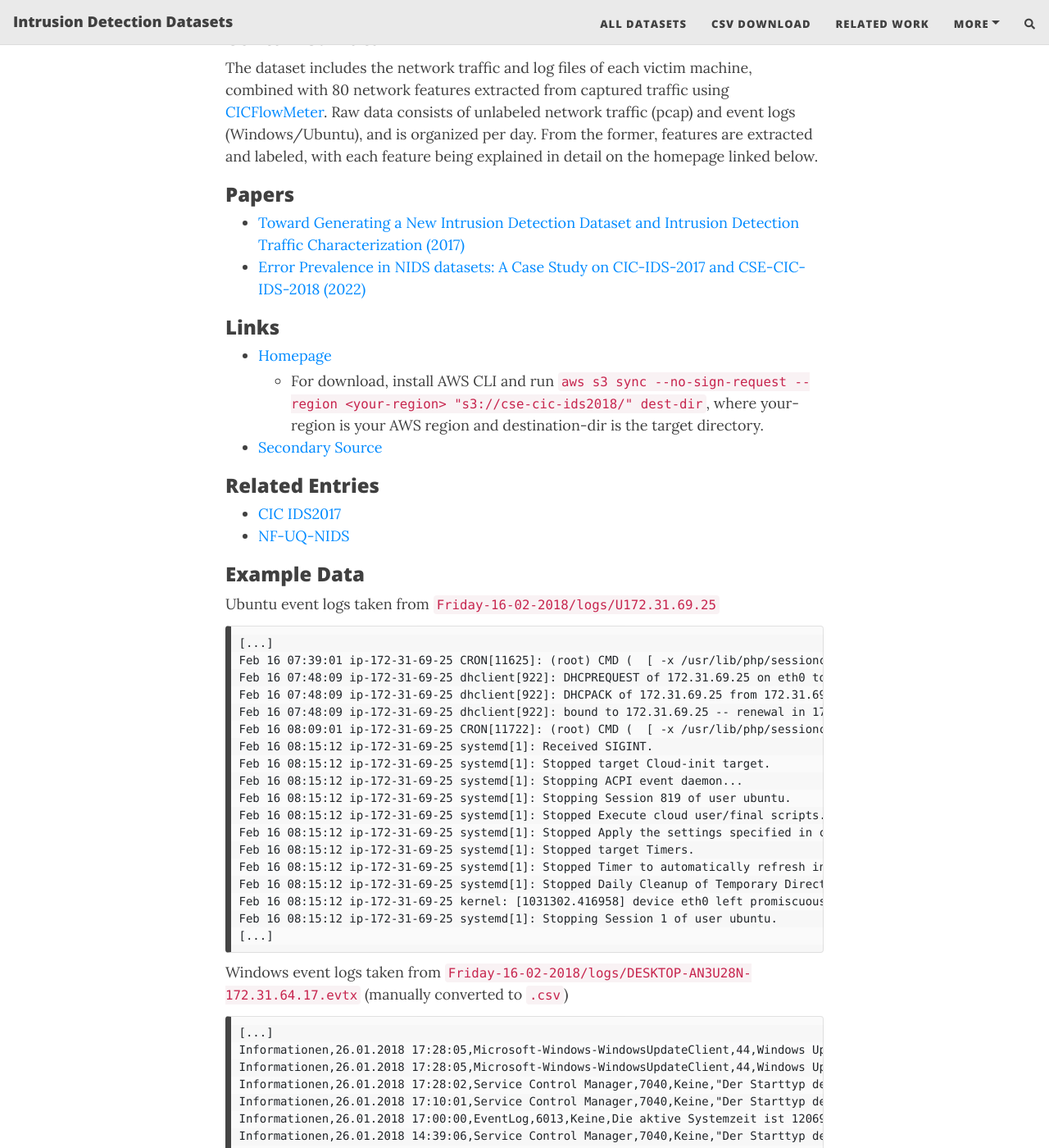
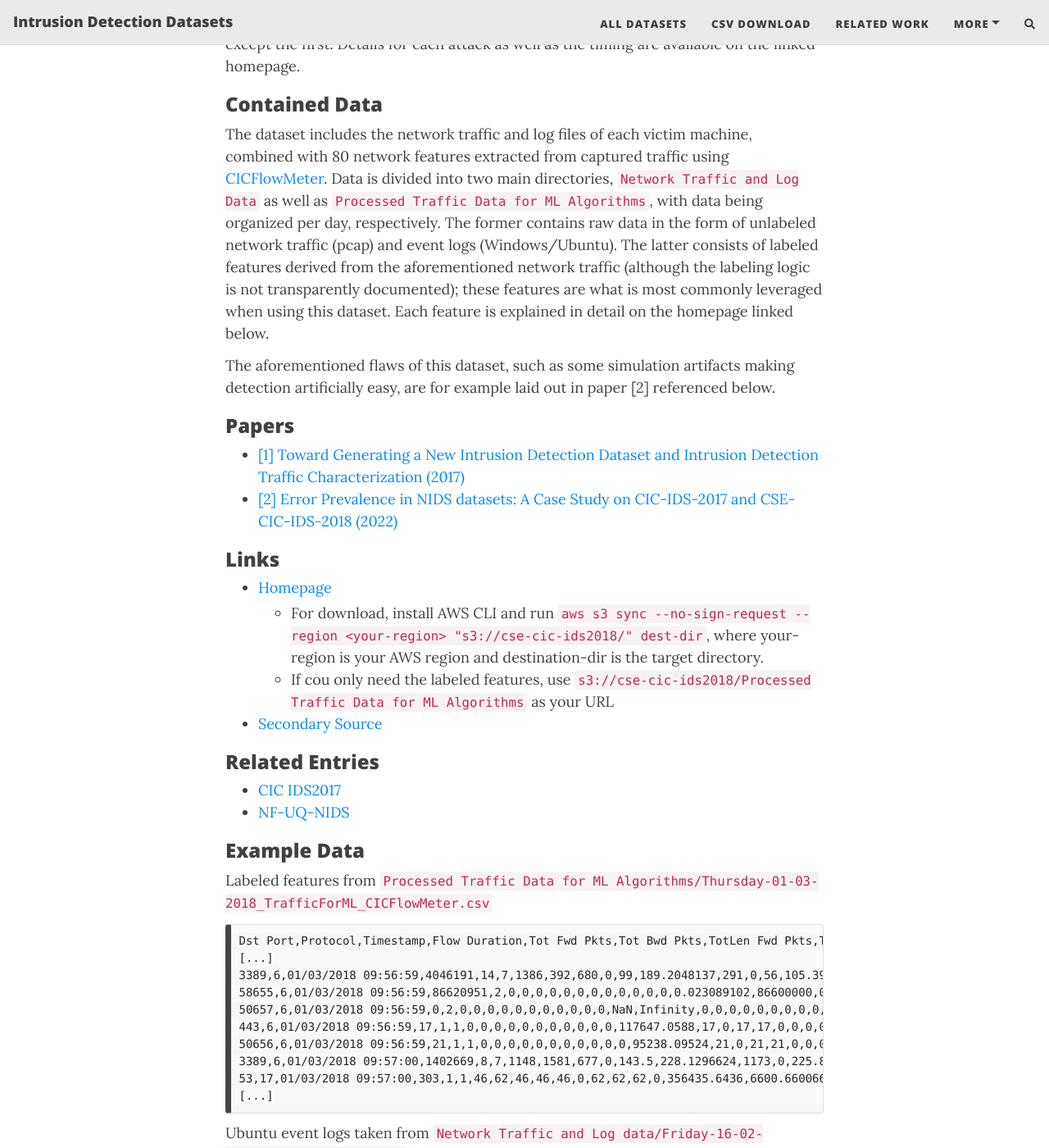
Before and after one commit to fkie-cad/COMIDDS, a Jekyll site: the page built from content/datasets/cse_cic_ids2018.md, in a window 1280 px wide and 1400 px high, scrolled down 2865 px. Shown: the whole window at 82% size. Built offline with Jekyll 4.4.1, drawn with Linux system fonts in a browser that asks for light colours; nearby versions of some CDN libraries; comment, search, counter and statistics services are not loaded; some of the changed text lies outside the part shown.

Commit message:
Improve entry for CSE-CIC-IDS2018

````diff
--- a/content/datasets/cse_cic_ids2018.md
+++ b/content/datasets/cse_cic_ids2018.md
@@ -35,7 +35,8 @@ title: CSE-CIC-IDS2018
 ### Overview
 
 A collaboration between the Communications Security Establishment (CSE) and the Canadian Institute for Cybersecurity (CIC), this dataset uses the notion of profiles to generate cybersecurity datasets in a systematic manner, including various attack types and a large and diverse infrastructure.
-It is a continuation of previous efforts (CIC IDS2017), and, oddly enough, cites the exact same paper, even though at least some key features like network structure do not match up.
+It is a continuation of previous efforts (CIC IDS2017), featuring similar attacks and benign behavior, but being significantly larger in scale (14 vs. 450 victim machines, 1 vs. 6 victim networks).
+While being one of the primary benchmark datasets in the current field of NIDS research, researchers have discovered errors within this dataset, affecting aspects like attack orchestration, feature generation, or labeling.
 
 ### Environment
 
@@ -64,16 +65,19 @@ Details for each attack as well as the timing are available on the linked homepa
 
 ### Contained Data
 
-The dataset includes the network traffic and log files of each victim machine, combined with 80 network features
-extracted from captured traffic using [CICFlowMeter](https://www.unb.ca/cic/research/applications.html#CICFlowMeter).
-Raw data consists of unlabeled network traffic (pcap) and event logs (Windows/Ubuntu), and is organized per day.
-From the former, features are extracted and labeled, with each feature being explained in detail on the homepage linked
-below.
+The dataset includes the network traffic and log files of each victim machine, combined with 80 network features extracted from captured traffic using [CICFlowMeter](https://www.unb.ca/cic/research/applications.html#CICFlowMeter).
+Data is divided into two main directories, `Network Traffic and Log Data` as well as `Processed Traffic Data for ML Algorithms`, with data being organized per day, respectively.
+The former contains raw data in the form of unlabeled network traffic (pcap) and event logs (Windows/Ubuntu).
+The latter consists of labeled features derived from the aforementioned network traffic (although the labeling logic is not transparently documented);
+these features are what is most commonly leveraged when using this dataset.
+Each feature is explained in detail on the homepage linked below.
+
+The aforementioned flaws of this dataset, such as some simulation artifacts making detection artificially easy, are for example laid out in paper [2] referenced below.
 
 ### Papers
 
-- [Toward Generating a New Intrusion Detection Dataset and Intrusion Detection Traffic Characterization (2017)](https://doi.org/10.5220/0006639801080116)
-- [Error Prevalence in NIDS datasets: A Case Study on CIC-IDS-2017 and CSE-CIC-IDS-2018 (2022)](https://doi.org/10.1109/CNS56114.2022.9947235)
+- [[1] Toward Generating a New Intrusion Detection Dataset and Intrusion Detection Traffic Characterization (2017)](https://doi.org/10.5220/0006639801080116)
+- [[2] Error Prevalence in NIDS datasets: A Case Study on CIC-IDS-2017 and CSE-CIC-IDS-2018 (2022)](https://doi.org/10.1109/CNS56114.2022.9947235)
 
 ### Links
 
@@ -81,6 +85,7 @@ below.
     - For download, install AWS CLI and
       run `aws s3 sync --no-sign-request --region <your-region> "s3://cse-cic-ids2018/" dest-dir`, where your-region is
       your AWS region and destination-dir is the target directory.
+    - If cou only need the labeled features, use `s3://cse-cic-ids2018/Processed Traffic Data for ML Algorithms` as your URL
 - [Secondary Source](https://registry.opendata.aws/cse-cic-ids2018/)
 
 ### Related Entries
@@ -89,7 +94,22 @@ below.
 
 ### Example Data
 
-Ubuntu event logs taken from `Friday-16-02-2018/logs/U172.31.69.25`
+Labeled features from `Processed Traffic Data for ML Algorithms/Thursday-01-03-2018_TrafficForML_CICFlowMeter.csv`
+
+```
+Dst Port,Protocol,Timestamp,Flow Duration,Tot Fwd Pkts,Tot Bwd Pkts,TotLen Fwd Pkts,TotLen Bwd Pkts,Fwd Pkt Len Max,Fwd Pkt Len Min,Fwd Pkt Len Mean,Fwd Pkt Len Std,Bwd Pkt Len Max,Bwd Pkt Len Min,Bwd Pkt Len Mean,Bwd Pkt Len Std,Flow Byts/s,Flow Pkts/s,Flow IAT Mean,Flow IAT Std,Flow IAT Max,Flow IAT Min,Fwd IAT Tot,Fwd IAT Mean,Fwd IAT Std,Fwd IAT Max,Fwd IAT Min,Bwd IAT Tot,Bwd IAT Mean,Bwd IAT Std,Bwd IAT Max,Bwd IAT Min,Fwd PSH Flags,Bwd PSH Flags,Fwd URG Flags,Bwd URG Flags,Fwd Header Len,Bwd Header Len,Fwd Pkts/s,Bwd Pkts/s,Pkt Len Min,Pkt Len Max,Pkt Len Mean,Pkt Len Std,Pkt Len Var,FIN Flag Cnt,SYN Flag Cnt,RST Flag Cnt,PSH Flag Cnt,ACK Flag Cnt,URG Flag Cnt,CWE Flag Count,ECE Flag Cnt,Down/Up Ratio,Pkt Size Avg,Fwd Seg Size Avg,Bwd Seg Size Avg,Fwd Byts/b Avg,Fwd Pkts/b Avg,Fwd Blk Rate Avg,Bwd Byts/b Avg,Bwd Pkts/b Avg,Bwd Blk Rate Avg,Subflow Fwd Pkts,Subflow Fwd Byts,Subflow Bwd Pkts,Subflow Bwd Byts,Init Fwd Win Byts,Init Bwd Win Byts,Fwd Act Data Pkts,Fwd Seg Size Min,Active Mean,Active Std,Active Max,Active Min,Idle Mean,Idle Std,Idle Max,Idle Min,Label
+[...]
+3389,6,01/03/2018 09:56:59,4046191,14,7,1386,392,680,0,99,189.2048137,291,0,56,105.3976597,439.4256228,5.190066411,202309.55,254579.8433,957090,27,4046191,311245.4615,336198.2491,1235902,49275,3933933,655655.5,326972.6235,957090,165703,0,0,0,0,292,152,3.460044274,1.730022137,0,680,80.81818182,161.4669762,26071.58442,0,0,1,1,0,0,0,1,0,84.66666667,99,56,0,0,0,0,0,0,14,1386,7,392,8192,62614,7,20,0,0,0,0,0,0,0,0,Benign
+58655,6,01/03/2018 09:56:59,86620951,2,0,0,0,0,0,0,0,0,0,0,0,0,0.023089102,86600000,0,86600000,86600000,86600000,86600000,0,86600000,86600000,0,0,0,0,0,0,0,0,0,40,0,0.023089102,0,0,0,0,0,0,0,0,0,0,1,0,0,0,0,0,0,0,0,0,0,0,0,0,2,0,0,0,62617,-1,0,20,0,0,0,0,86600000,0,86600000,86600000,Benign
+50657,6,01/03/2018 09:56:59,0,2,0,0,0,0,0,0,0,0,0,0,0,NaN,Infinity,0,0,0,0,0,0,0,0,0,0,0,0,0,0,0,0,0,0,40,0,0,0,0,0,0,0,0,0,0,0,0,1,0,0,0,0,0,0,0,0,0,0,0,0,0,2,0,0,0,4816,-1,0,20,0,0,0,0,0,0,0,0,Benign
+443,6,01/03/2018 09:56:59,17,1,1,0,0,0,0,0,0,0,0,0,0,0,117647.0588,17,0,17,17,0,0,0,0,0,0,0,0,0,0,0,0,0,0,20,20,58823.52941,58823.52941,0,0,0,0,0,0,0,0,0,1,0,0,0,1,0,0,0,0,0,0,0,0,0,1,0,1,0,64237,4816,0,20,0,0,0,0,0,0,0,0,Benign
+50656,6,01/03/2018 09:56:59,21,1,1,0,0,0,0,0,0,0,0,0,0,0,95238.09524,21,0,21,21,0,0,0,0,0,0,0,0,0,0,0,0,0,0,20,20,47619.04762,47619.04762,0,0,0,0,0,0,0,0,0,1,1,0,0,1,0,0,0,0,0,0,0,0,0,1,0,1,0,946,254,0,20,0,0,0,0,0,0,0,0,Benign
+3389,6,01/03/2018 09:57:00,1402669,8,7,1148,1581,677,0,143.5,228.1296624,1173,0,225.8571429,430.0986044,1945.576611,10.69389856,100190.6429,251930.1473,969023,49,1402669,200381.2857,385946.3919,1073843,49,1338992,223165.3333,365735.7739,969023,63653,0,0,0,0,168,148,5.703412566,4.990485995,0,1173,170.5625,319.4332416,102037.5958,0,0,0,1,0,0,0,0,0,181.9333333,143.5,225.8571429,0,0,0,0,0,0,8,1148,7,1581,8192,62852,5,20,0,0,0,0,0,0,0,0,Infilteration
+53,17,01/03/2018 09:57:00,303,1,1,46,62,46,46,46,0,62,62,62,0,356435.6436,6600.660066,303,0,303,303,0,0,0,0,0,0,0,0,0,0,0,0,0,0,8,8,3300.330033,3300.330033,46,62,51.33333333,9.237604307,85.33333333,0,0,0,0,0,0,0,0,1,77,46,62,0,0,0,0,0,0,1,46,1,62,-1,-1,0,8,0,0,0,0,0,0,0,0,Infilteration
+[...]
+```
+
+Ubuntu event logs taken from `Network Traffic and Log data/Friday-16-02-2018/logs/U172.31.69.25`
 
 ```
 [...]
@@ -111,30 +131,3 @@ Feb 16 08:15:12 ip-172-31-69-25 kernel: [1031302.416958] device eth0 left promis
 Feb 16 08:15:12 ip-172-31-69-25 systemd[1]: Stopping Session 1 of user ubuntu.
 [...]
 ```
-
-Windows event logs taken from `Friday-16-02-2018/logs/DESKTOP-AN3U28N-172.31.64.17.evtx` (manually converted to `.csv`)
-
-```
-[...]
-Informationen,26.01.2018 17:28:05,Microsoft-Windows-WindowsUpdateClient,44,Windows Update-Agent,Windows Update hat mit dem Herunterladen eines Updates begonnen.
-Informationen,26.01.2018 17:28:05,Microsoft-Windows-WindowsUpdateClient,44,Windows Update-Agent,Windows Update hat mit dem Herunterladen eines Updates begonnen.
-Informationen,26.01.2018 17:28:02,Service Control Manager,7040,Keine,"Der Starttyp des Diensts ""Background Intelligent Transfer Service"" wurde von demand start in auto start geändert."
-Informationen,26.01.2018 17:10:01,Service Control Manager,7040,Keine,"Der Starttyp des Diensts ""Windows Update"" wurde von disabled in demand start geändert."
-Informationen,26.01.2018 17:00:00,EventLog,6013,Keine,Die aktive Systemzeit ist 12069 Sekunden.
-Informationen,26.01.2018 14:39:06,Service Control Manager,7040,Keine,"Der Starttyp des Diensts ""Background Intelligent Transfer Service"" wurde von auto start in demand start geändert."
-Informationen,26.01.2018 13:49:37,Service Control Manager,7045,Keine,"Im System wurde ein Dienst installiert.
-
-Dienstname:  MpKsl84e93293
-Dienstdateiname:  C:\ProgramData\Microsoft\Windows Defender\Definition Updates\{017B94DD-13C1-4C32-8EE5-436E8971A9E1}\MpKsl84e93293.sys
-Diensttyp:  kernel mode driver
-Dienststarttyp:  system start
-Dienstkonto:  "
-Informationen,26.01.2018 13:39:02,Service Control Manager,7026,Keine,"Der folgende Boot- oder Systemstarttreiber konnte nicht geladen werden:
-cdrom
-dam"
-Informationen,26.01.2018 13:39:01,Microsoft-Windows-Winlogon,7001,(1101),Benutzeranmeldebenachrichtigung für Programm zur Verbesserung der Benutzerfreundlichkeit
-Warnung,26.01.2018 13:38:58,Microsoft-Windows-TaskScheduler,414,Fehlerhafte Taskkonfiguration,Der Aufgabenplanungsdienst hat eine Fehlkonfiguration in Definition NT TASK\OneDrive Standalone Update Task-S-1-5-21-913095808-1976597276-3100954228-1002gefunden. Zusätzliche Daten: Fehlerwert: %localappdata%\Microsoft\OneDrive\OneDriveStandaloneUpdater.exe.
-Warnung,26.01.2018 13:38:58,Microsoft-Windows-TaskScheduler,414,Fehlerhafte Taskkonfiguration,Der Aufgabenplanungsdienst hat eine Fehlkonfiguration in Definition NT TASK\OneDrive Standalone Update Task-S-1-5-21-913095808-1976597276-3100954228-1001gefunden. Zusätzliche Daten: Fehlerwert: %localappdata%\Microsoft\OneDrive\OneDriveStandaloneUpdater.exe.
-Informationen,26.01.2018 13:38:58,Microsoft-Windows-DHCPv6-Client,51046,Dienststatusereignis,Der DHCPv6-Clientdienst wird gestartet.
-[...]
-```
````
